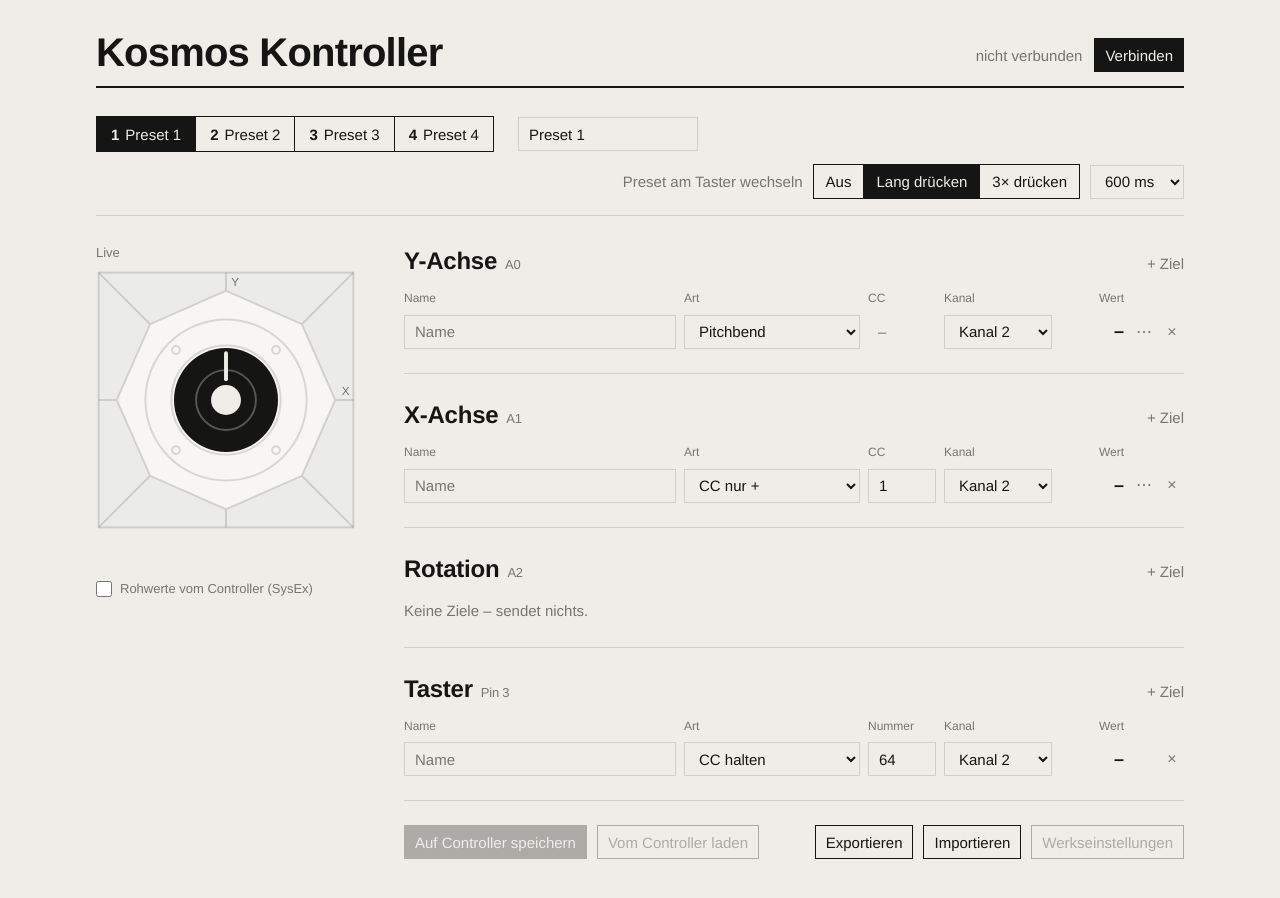
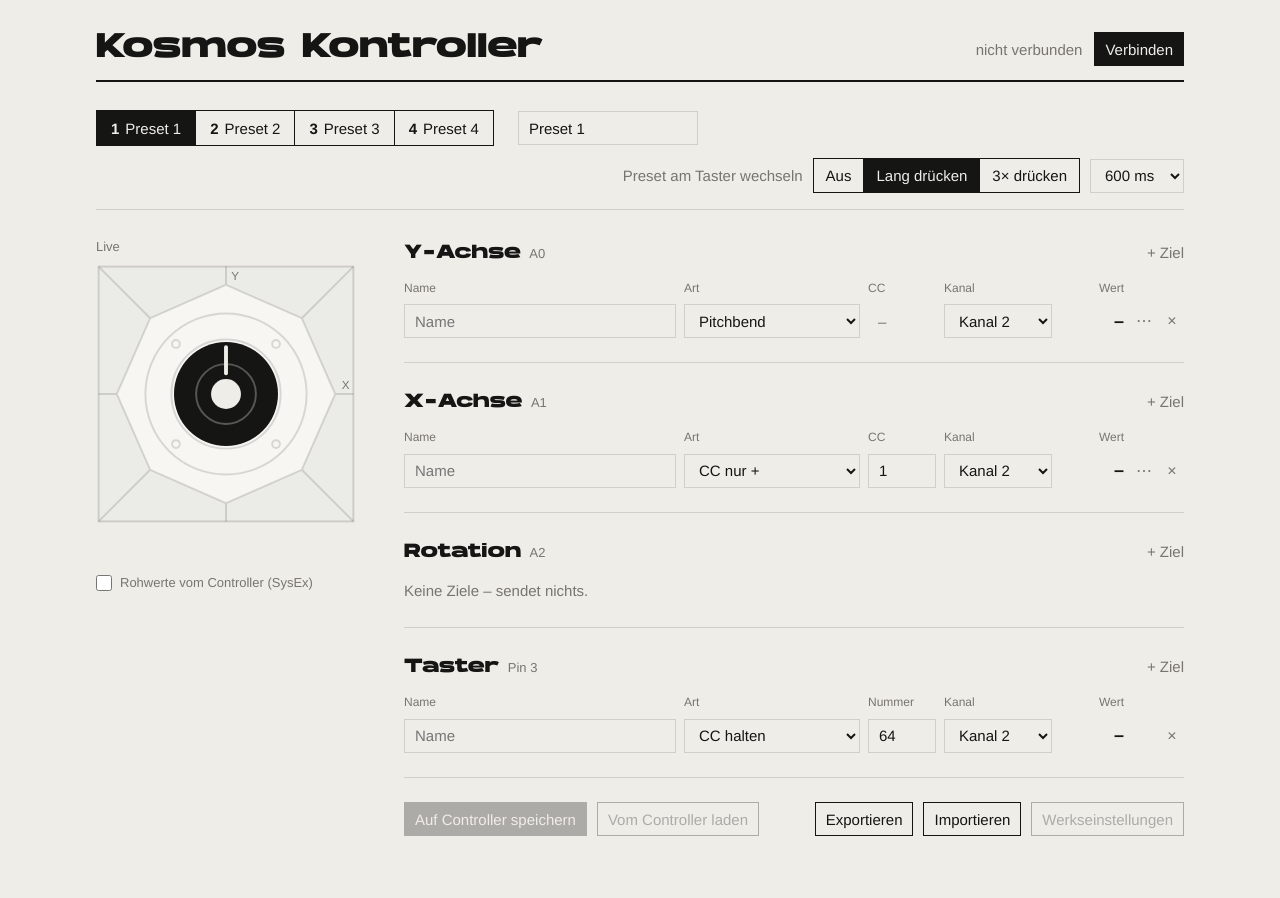
Before and after one commit to konradsimon/KosmosKontroller, a plain HTML site: page index.html in a window 1280 px wide. Drawn offline with Linux system fonts and the light colour scheme.

Commit message:
Hanson als Überschriftenschrift

```diff
--- a/index.html
+++ b/index.html
@@ -9,6 +9,12 @@
 <link rel="icon" href="icons/icon.svg" type="image/svg+xml">
 <link rel="apple-touch-icon" href="icons/icon-192.png">
 <style>
+  @font-face {
+    font-family: "Hanson";
+    src: url("hanson.ttf") format("truetype");
+    font-weight: 700;
+    font-display: swap;
+  }
   :root {
     --paper: #efede8;
     --ink: #151514;
@@ -18,6 +24,7 @@
     --signal: #ea3360;
     --ok: #2fae5a;
     --font: "Helvetica Neue", Helvetica, Arial, sans-serif;
+    --head: "Hanson", "Helvetica Neue", Helvetica, Arial, sans-serif;
   }
   @media (prefers-color-scheme: dark) {
     :root:not([data-theme="light"]) {
@@ -62,7 +69,7 @@
     display: flex; justify-content: space-between; align-items: flex-end; gap: 16px 24px; flex-wrap: wrap;
     border-bottom: 2px solid var(--ink); padding-bottom: 14px;
   }
-  h1 { margin: 0; font-size: 40px; line-height: 1; font-weight: 700; letter-spacing: -.02em; }
+  h1 { margin: 0; font-family: var(--head); font-size: 34px; line-height: 1; font-weight: 700; letter-spacing: .01em; }
   .conn { display: flex; align-items: center; gap: 12px; flex-wrap: wrap; }
   .status { color: var(--muted); }
   .status.ok { color: var(--ink); }
@@ -116,8 +123,8 @@
   /* ---------- Blöcke ---------- */
   .block { border-bottom: 1px solid var(--rule); padding-bottom: 20px; margin-bottom: 24px; }
   .block-head { display: flex; align-items: baseline; justify-content: space-between; gap: 16px; margin-bottom: 8px; }
-  .block-head h2 { margin: 0; font-size: 24px; font-weight: 700; letter-spacing: -.01em; }
-  .block-head .pin { font-size: 13px; font-weight: 400; color: var(--muted); margin-left: 8px; }
+  .block-head h2 { margin: 0; font-family: var(--head); font-size: 19px; font-weight: 700; letter-spacing: .02em; }
+  .block-head .pin { font-family: var(--font); font-size: 13px; font-weight: 400; letter-spacing: 0; color: var(--muted); margin-left: 8px; }
   .empty { color: var(--muted); padding: 6px 0; }
   .dupnote { color: var(--signal); font-size: 13px; }
   .dupnote:not(:empty) { padding-top: 8px; }
--- a/sw.js
+++ b/sw.js
@@ -1,8 +1,8 @@
 // Offline-Cache: Seite startet auch ohne Internet.
 // Lädt immer zuerst aus dem Netz, der Cache greift nur offline.
 // VERSION hochzählen, wenn sich die Dateiliste ändert.
-const VERSION = 'kk-1';
-const FILES = ['./', 'index.html', 'manifest.webmanifest', 'icons/icon.svg', 'icons/icon-192.png', 'icons/icon-512.png'];
+const VERSION = 'kk-2';
+const FILES = ['./', 'index.html', 'manifest.webmanifest', 'icons/icon.svg', 'icons/icon-192.png', 'icons/icon-512.png', 'hanson.ttf'];
 
 self.addEventListener('install', e => {
   e.waitUntil(caches.open(VERSION).then(c => c.addAll(FILES)).then(() => self.skipWaiting()));
```
Also changed, not shown: hanson.ttf (added).
